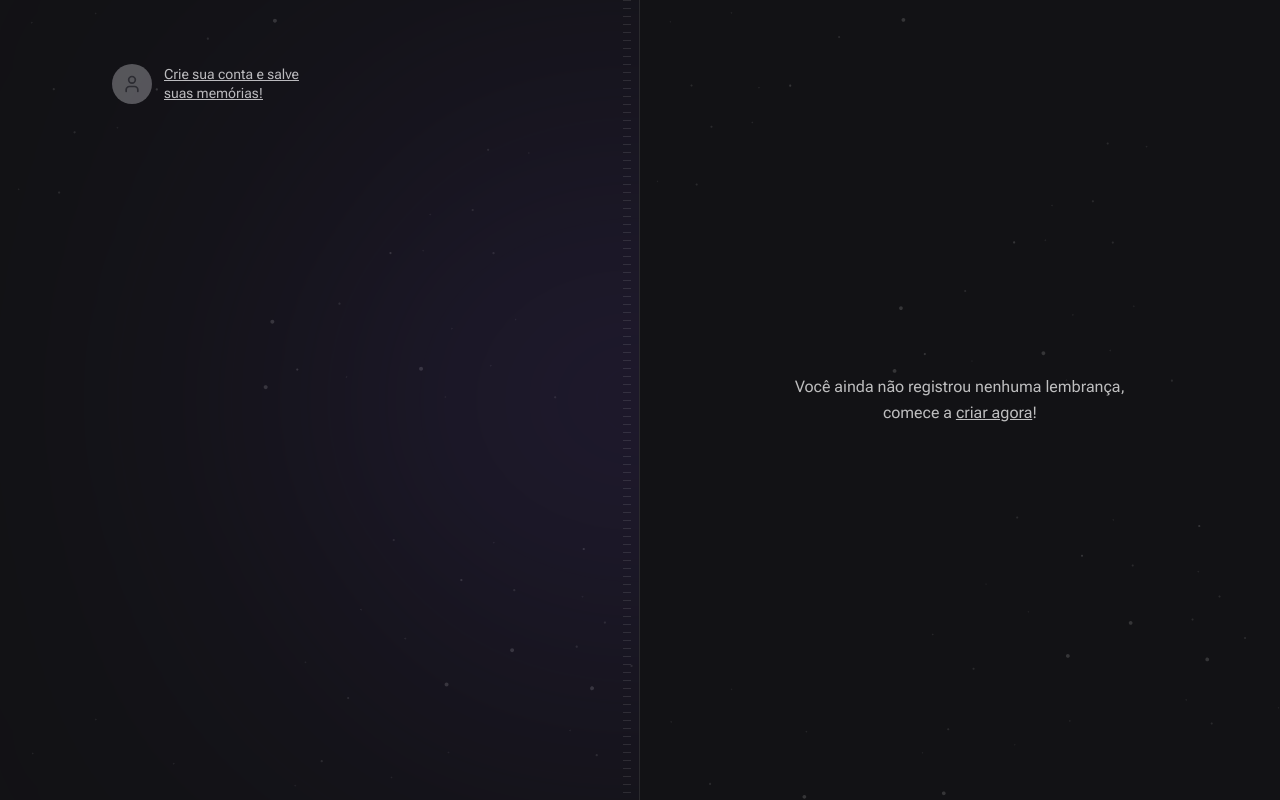
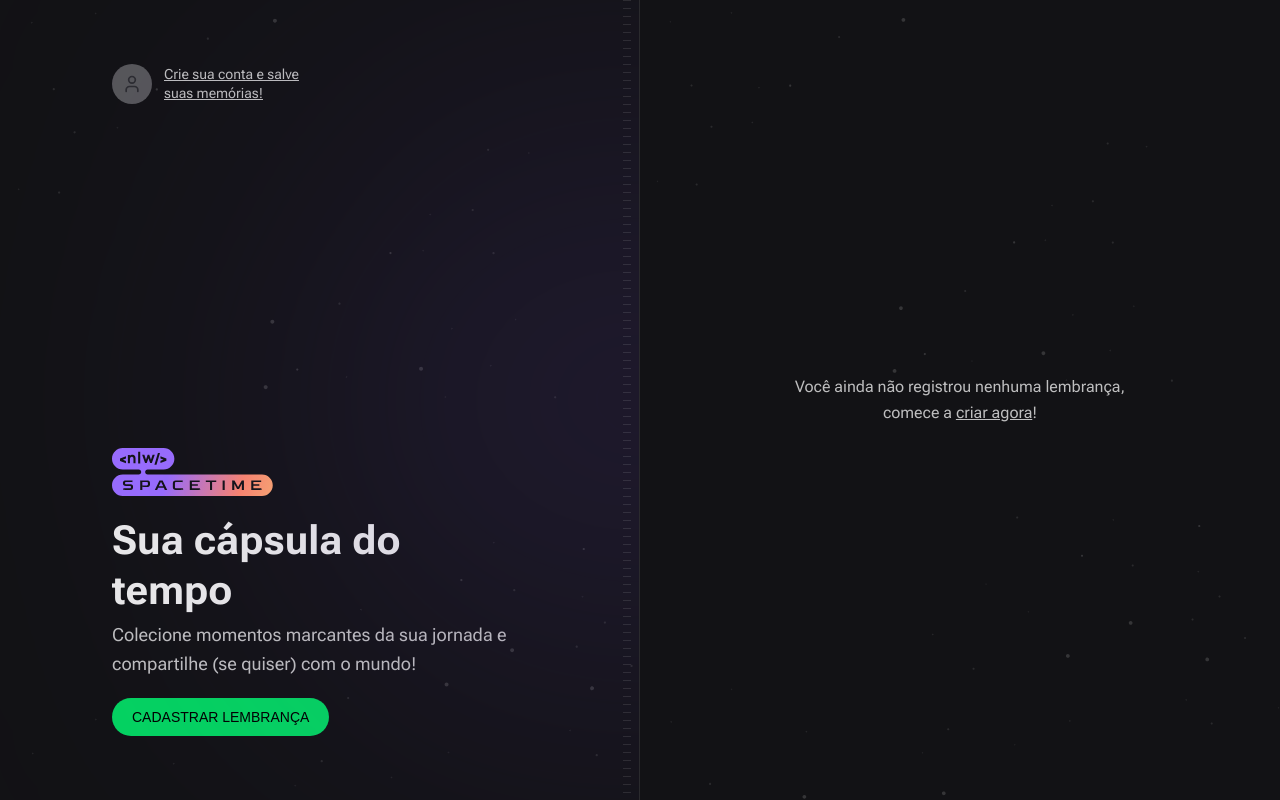
Before and after one commit to filippebr/nlw-spacetime, a Next.js app in the folder web/: page / in a window 1280 px wide. Built offline with nearby package versions, Linux system fonts and the light colour scheme; a web font is replaced by a local one.

Commit message:
hero design

```diff
--- a/web/src/app/globals.css
+++ b/web/src/app/globals.css
@@ -1,3 +1,8 @@
 @tailwind base;
 @tailwind components;
 @tailwind utilities;
+
+body {
+  -webit-font-smoothing: antialiased;
+  text-rendering: optimizeLegibility;
+}
--- a/web/src/app/page.tsx
+++ b/web/src/app/page.tsx
@@ -1,4 +1,7 @@
 import { User } from 'lucide-react'
+import Image from 'next/image'
+
+import nlwLogo from '../assets/nlw-spacetime-logo.svg'
 
 export default function Home() {
   return (
@@ -27,6 +30,28 @@
             </span>
           </p>
         </a>
+
+        {/* Hero */}
+        <div className="space-y-5">
+          <Image src={nlwLogo} alt="NLW Spacetime" />
+
+          <div className="max-w-[420px] space-y-1">
+            <h1 className="text-5xl font-bold leading-tight text-gray-50">
+              Sua cápsula do tempo
+            </h1>
+            <p className="text-lg leading-relaxed">
+              Colecione momentos marcantes da sua jornada e compartilhe (se
+              quiser) com o mundo!
+            </p>
+          </div>
+
+          <a
+            className="inline-block rounded-full bg-green-500 px-5 py-3 font-alt text-sm uppercase leading-none text-black hover:bg-green-600"
+            href=""
+          >
+            CADASTRAR LEMBRANÇA
+          </a>
+        </div>
       </div>
 
       {/* Right Side */}
--- a/web/tailwind.config.js
+++ b/web/tailwind.config.js
@@ -56,6 +56,10 @@
           'linear-gradient(to bottom, rgba(255, 255, 255, 0.1), rgba(255, 255, 255, 0.1) 12.5%, transparent 12.5%, transparent)',
       },
 
+      fontSize: {
+        '5xl': '2.5rem',
+      },
+
       backgroundSize: {
         stripes: '100% 8px',
       },
```
